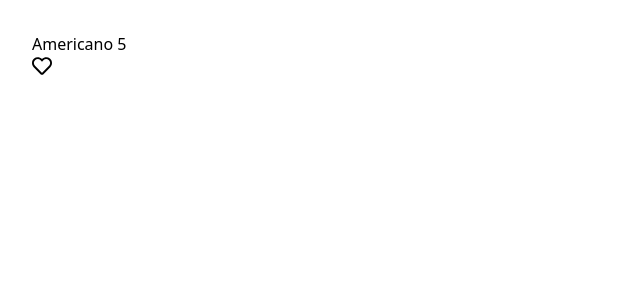
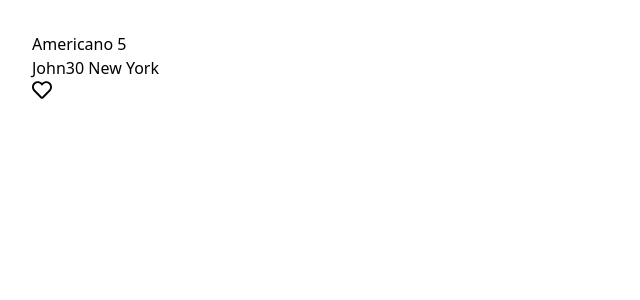
Before and after one commit to NyanLinHtoo/LearningReact, a React (Vite) app: page / in a window 1280 px wide. Shown: the top 300 px of the page, without its empty margins (0-640 px from the left). Built offline with nearby package versions, Linux system fonts and the light colour scheme.

Commit message:
Update nested Object

```diff
--- a/src/App.tsx
+++ b/src/App.tsx
@@ -6,6 +6,14 @@ function App() {
     title: "Americano",
     price: 5,
   });
+  const [person, setPerson] = useState({
+    name: "John",
+    age: 30,
+    address: {
+      street: "Main St",
+      city: "New York",
+    },
+  });
 
   const handleClick = () => {
     const newDrint = {
@@ -13,10 +21,22 @@ function App() {
       price: (drink.price += 1),
     };
     setDrink(newDrint);
+
+    const newData = {
+      ...person,
+      age: person.age + 1,
+      address: {
+        ...person.address,
+        city: "Yangon",
+      },
+    };
+    setPerson(newData);
   };
   return (
     <div className="p-8">
-      {drink.title} {drink.price}
+      {drink.title} {drink.price} <br />
+      {person.name}
+      {person.age} {person.address.city}
       <Like onClick={handleClick} />
     </div>
   );
```
